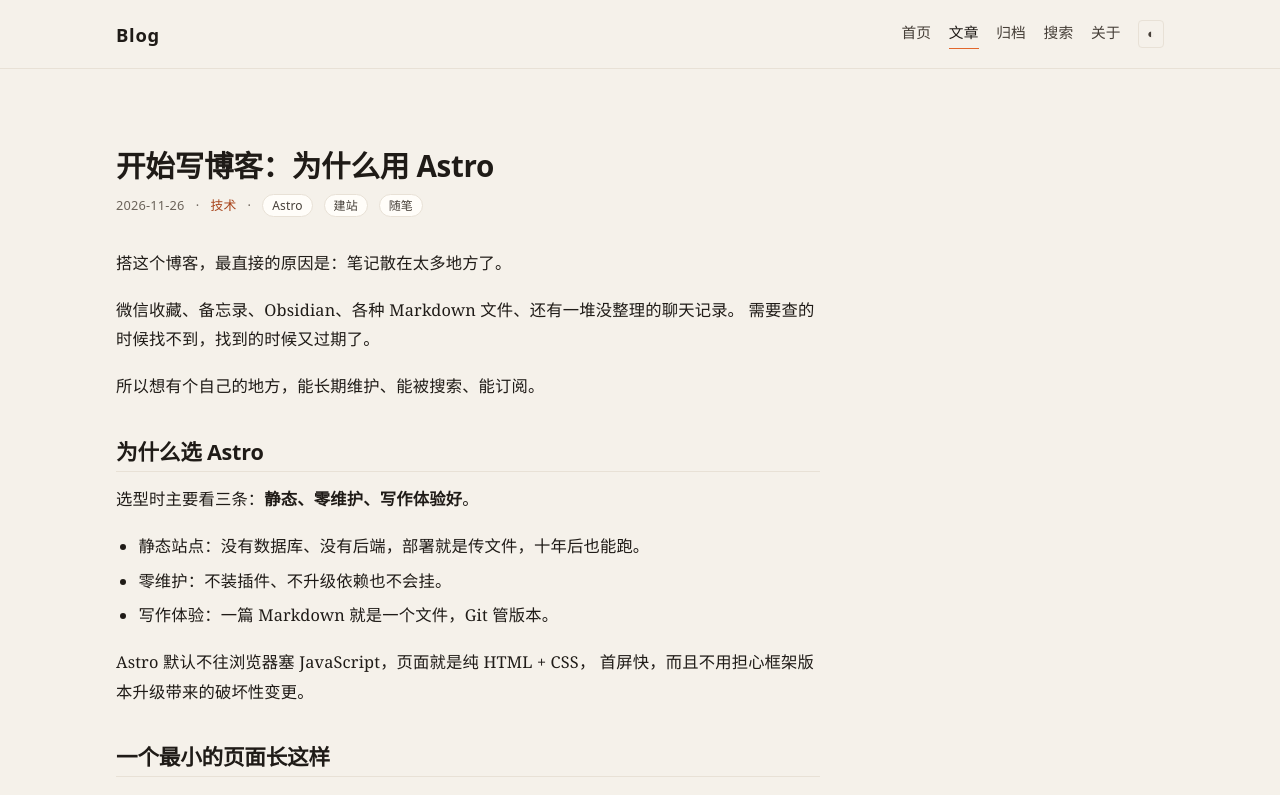
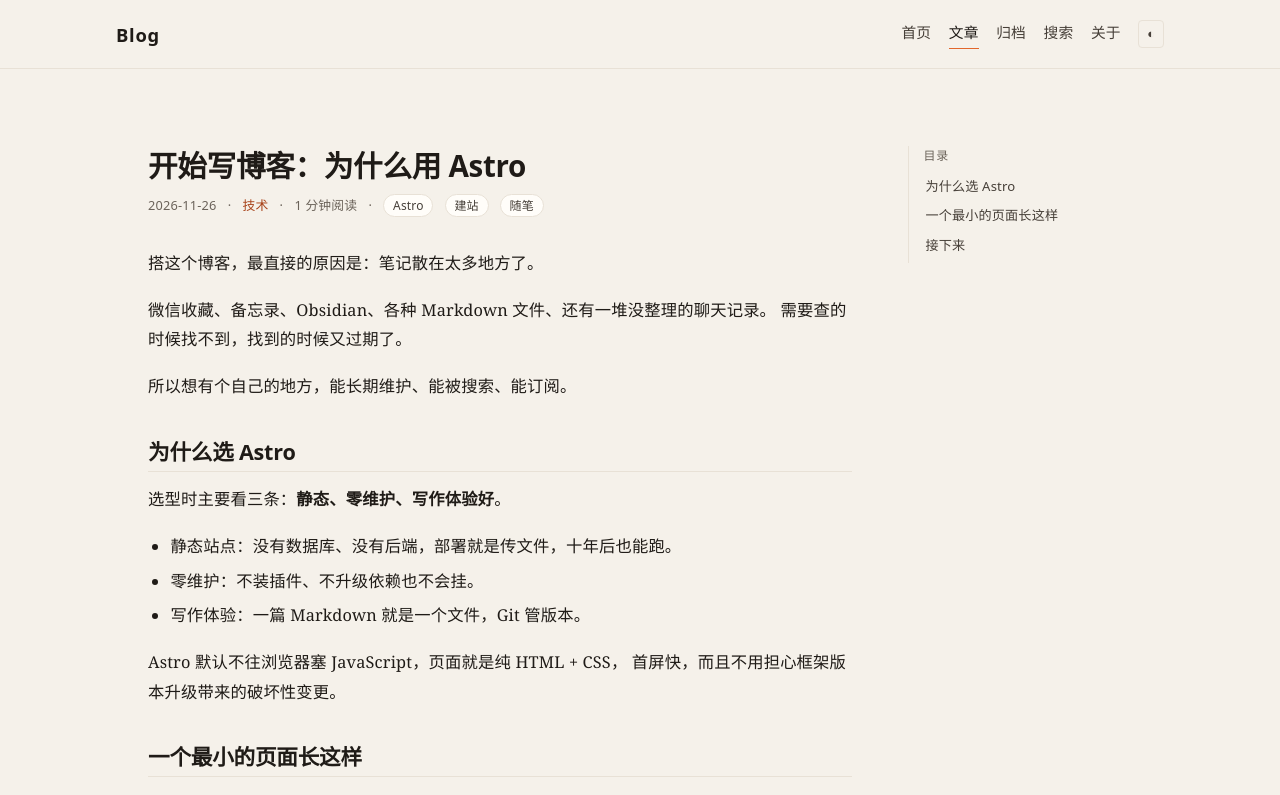
Before and after one commit to xygz1428/Blog, an Astro site: page /Blog/blog/hello-astro/ in a window 1280 px wide. Shown: the top 795 px of the page. Built offline with nearby package versions, Linux system fonts and the light colour scheme; Astro itself is replaced by a stand-in of ours; some packages are replaced by stand-ins of ours.

Commit message:
feat(post): 文章目录（滚动高亮）+ 阅读时长 + 正文链接下划线

````diff
--- a/src/pages/blog/[slug].astro
+++ b/src/pages/blog/[slug].astro
@@ -1,7 +1,7 @@
 ---
 import { render } from 'astro:content';
 import BaseLayout from '../../layouts/BaseLayout.astro';
-import { getAllPosts, getNeighbors, formatDate } from '../../utils/posts';
+import { getAllPosts, getNeighbors, formatDate, readingTime } from '../../utils/posts';
 import { withBase } from '../../utils/url';
 
 export async function getStaticPaths() {
@@ -10,11 +10,16 @@ export async function getStaticPaths() {
 }
 
 const { post, posts } = Astro.props;
-const { Content } = await render(post);
+const { Content, headings } = await render(post);
 const { prev, next } = getNeighbors(posts, post.id);
+
+// 目录只取 h2 / h3，少于两条就不显示
+const toc = headings.filter((heading) => heading.depth === 2 || heading.depth === 3);
+const minutes = readingTime(post.body);
 ---
 
 <BaseLayout title={post.data.title} description={post.data.description || post.data.title} isPost>
+  <div class="post-layout">
     <article>
       <header class="post-header">
         <h1>{post.data.title}</h1>
@@ -23,6 +28,8 @@ const { prev, next } = getNeighbors(posts, post.id);
           {post.data.updatedDate && <span>（更新于 {formatDate(post.data.updatedDate)}）</span>}
           <span>·</span>
           <a href={withBase(`/categories/${post.data.category}/`)}>{post.data.category}</a>
+          <span>·</span>
+          <span>{minutes} 分钟阅读</span>
           {post.data.tags.length > 0 && <span>·</span>}
           {post.data.tags.map((tag) => (
             <a class="tag" href={withBase(`/tags/${tag}/`)}>{tag}</a>
@@ -30,13 +37,59 @@ const { prev, next } = getNeighbors(posts, post.id);
         </div>
       </header>
 
-    <div class="post-body wrap-narrow">
+      <div class="post-body">
         <Content />
       </div>
 
-    <nav class="post-meta" style="margin-top:3rem;padding-top:1.2rem;border-top:1px solid var(--border);justify-content:space-between">
-      <span>{prev ? <a href={withBase(`/blog/${prev.id}/`)}>← {prev.data.title}</a> : <span />}</span>
-      <span>{next ? <a href={withBase(`/blog/${next.id}/`)}>{next.data.title} →</a> : <span />}</span>
+      <nav class="post-nav">
+        <span>{prev ? <a href={withBase(`/blog/${prev.id}/`)}>← {prev.data.title}</a> : null}</span>
+        <span>{next ? <a href={withBase(`/blog/${next.id}/`)}>{next.data.title} →</a> : null}</span>
       </nav>
     </article>
+
+    {
+      toc.length > 1 && (
+        <aside class="post-toc" aria-label="文章目录">
+          <div class="toc-title">目录</div>
+          <ul>
+            {toc.map((heading) => (
+              <li class:list={['toc-item', `toc-h${heading.depth}`]}>
+                <a href={`#${heading.slug}`}>{heading.text}</a>
+              </li>
+            ))}
+          </ul>
+        </aside>
+      )
+    }
+  </div>
 </BaseLayout>
+
+<script>
+  // 目录随滚动高亮当前章节
+  const links = Array.from(document.querySelectorAll<HTMLAnchorElement>('.post-toc a'));
+  if (links.length > 0) {
+    const targets = links
+      .map((link) => {
+        const id = decodeURIComponent(link.getAttribute('href')?.slice(1) ?? '');
+        const el = document.getElementById(id);
+        return el ? { link, el } : null;
+      })
+      .filter((entry): entry is { link: HTMLAnchorElement; el: HTMLElement } => entry !== null);
+
+    const setActive = (activeLink: HTMLAnchorElement | null) => {
+      for (const link of links) link.classList.toggle('is-active', link === activeLink);
+    };
+
+    const onScroll = () => {
+      // 取最后一个已经滚过视口上沿 20% 处的标题
+      let current: HTMLAnchorElement | null = null;
+      for (const { link, el } of targets) {
+        if (el.getBoundingClientRect().top <= window.innerHeight * 0.2) current = link;
+      }
+      setActive(current);
+    };
+
+    window.addEventListener('scroll', onScroll, { passive: true });
+    onScroll();
+  }
+</script>
--- a/src/styles/global.css
+++ b/src/styles/global.css
@@ -410,6 +410,132 @@ th { background: var(--bg-soft); font-weight: 600; }
 .post-body { font-size: 1.02rem; }
 .post-body > p:first-of-type { margin-top: 0; }
 
+/* 正文链接：始终有下划线，但颜色压低，不打断阅读
+   （借自 Daring Fireball 的做法：链接要明显，但不能抢文字） */
+.post-body a {
+  text-decoration: underline;
+  text-decoration-thickness: 1px;
+  text-underline-offset: 3px;
+  text-decoration-color: color-mix(in srgb, var(--link) 40%, transparent);
+}
+
+.post-body a:hover {
+  text-decoration-color: currentColor;
+  text-decoration-thickness: 1.5px;
+}
+
+/* 文章页两栏：正文 + 目录 */
+.post-layout {
+  display: grid;
+  grid-template-columns: minmax(0, 1fr);
+  gap: 2.5rem;
+}
+
+@media (min-width: 1080px) {
+  .post-layout {
+    grid-template-columns: minmax(0, var(--measure)) 14rem;
+    justify-content: center;
+    align-items: start;
+    gap: 3.5rem;
+  }
+}
+
+/* 目录 */
+.post-toc {
+  font-family: var(--sans);
+  font-size: 0.82rem;
+  line-height: 1.65;
+}
+
+@media (min-width: 1080px) {
+  .post-toc {
+    position: sticky;
+    top: 2rem;
+    max-height: calc(100vh - 4rem);
+    overflow-y: auto;
+    padding-left: 0.9rem;
+    border-left: 1px solid var(--border);
+  }
+}
+
+.toc-title {
+  font-size: 0.75rem;
+  letter-spacing: 0.08em;
+  color: var(--fg-faint);
+  margin-bottom: 0.5rem;
+}
+
+.post-toc ul {
+  list-style: none;
+  margin: 0;
+  padding: 0;
+}
+
+.toc-item {
+  margin: 0 0 0.3rem;
+}
+
+.toc-item a {
+  color: var(--fg-muted);
+  text-decoration: none;
+  display: block;
+  padding: 0.1rem 0;
+  border-left: 2px solid transparent;
+  padding-left: 0.5rem;
+  margin-left: -0.5rem;
+}
+
+.toc-item a:hover {
+  color: var(--fg);
+  text-decoration: none;
+}
+
+.toc-item a.is-active {
+  color: var(--accent);
+  border-left-color: var(--accent);
+}
+
+.toc-h3 {
+  padding-left: 0.9rem;
+  font-size: 0.95em;
+}
+
+/* 窄屏下目录退化为顶部可折叠块 */
+@media (max-width: 1079px) {
+  .post-toc {
+    order: -1;
+    border: 1px solid var(--border);
+    border-radius: var(--radius);
+    padding: 0.7rem 0.9rem;
+    background: var(--bg-soft);
+  }
+  .post-toc ul {
+    max-height: 11rem;
+    overflow-y: auto;
+  }
+}
+
+/* 上一篇 / 下一篇 */
+.post-nav {
+  display: flex;
+  justify-content: space-between;
+  gap: 1.5rem;
+  margin-top: 3rem;
+  padding-top: 1.2rem;
+  border-top: 1px solid var(--border);
+  font-family: var(--sans);
+  font-size: 0.85rem;
+}
+
+.post-nav > span {
+  flex: 1 1 0;
+  min-width: 0;
+}
+
+.post-nav > span:last-child {
+  text-align: right;
+}
+
 /* 数学公式 */
 .katex-display { overflow-x: auto; overflow-y: hidden; padding: 0.3rem 0; }
 
--- a/src/utils/posts.ts
+++ b/src/utils/posts.ts
@@ -66,3 +66,16 @@ export function formatDate(date: Date): string {
   const d = String(date.getDate()).padStart(2, '0');
   return `${y}-${m}-${d}`;
 }
+
+/**
+ * 估算阅读时长（分钟）。
+ * 中文按 350 字/分钟，英文按 220 词/分钟，代码块折半计算。
+ */
+export function readingTime(body: string | undefined): number {
+  if (!body) return 1;
+  const text = body.replace(/```[\s\S]*?```/g, ' ');
+  const cjk = (text.match(/[\u4e00-\u9fa5]/g) ?? []).length;
+  const latin = (text.replace(/[\u4e00-\u9fa5]/g, ' ').match(/[A-Za-z0-9_]+/g) ?? []).length;
+  const minutes = cjk / 350 + latin / 220;
+  return Math.max(1, Math.round(minutes));
+}
````
Lines whose indentation alone changed are shown as unchanged.
